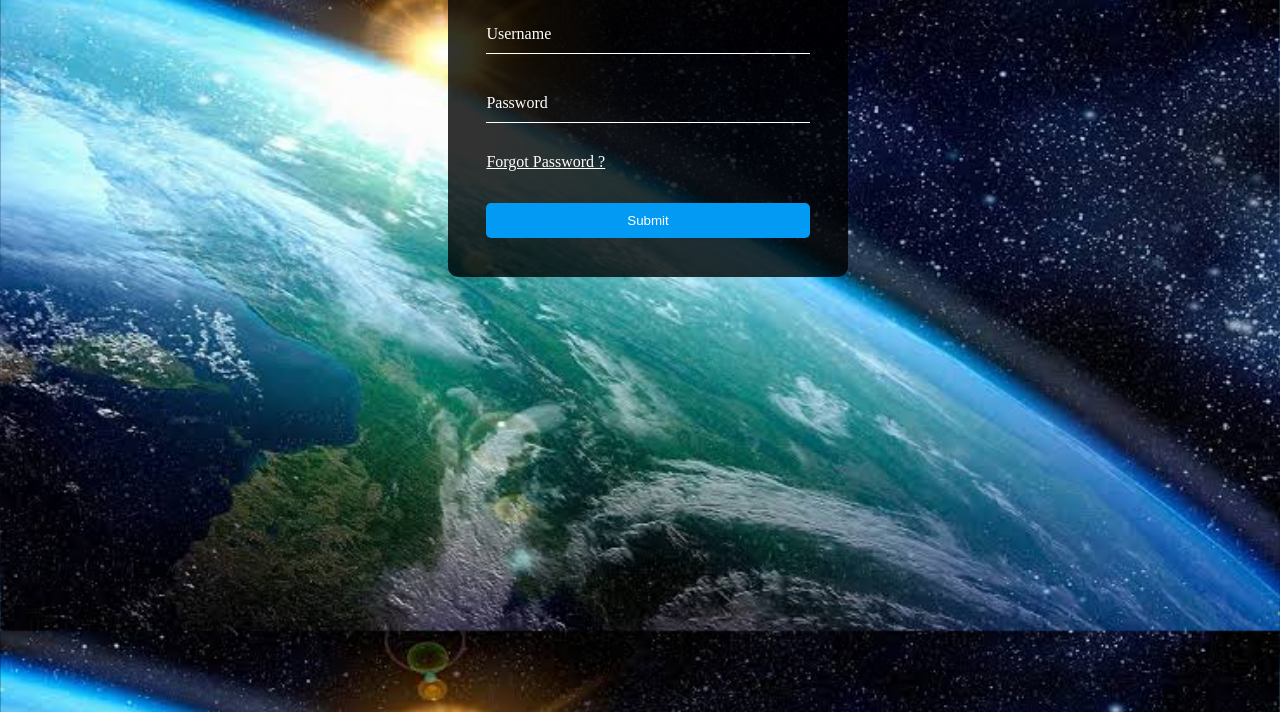
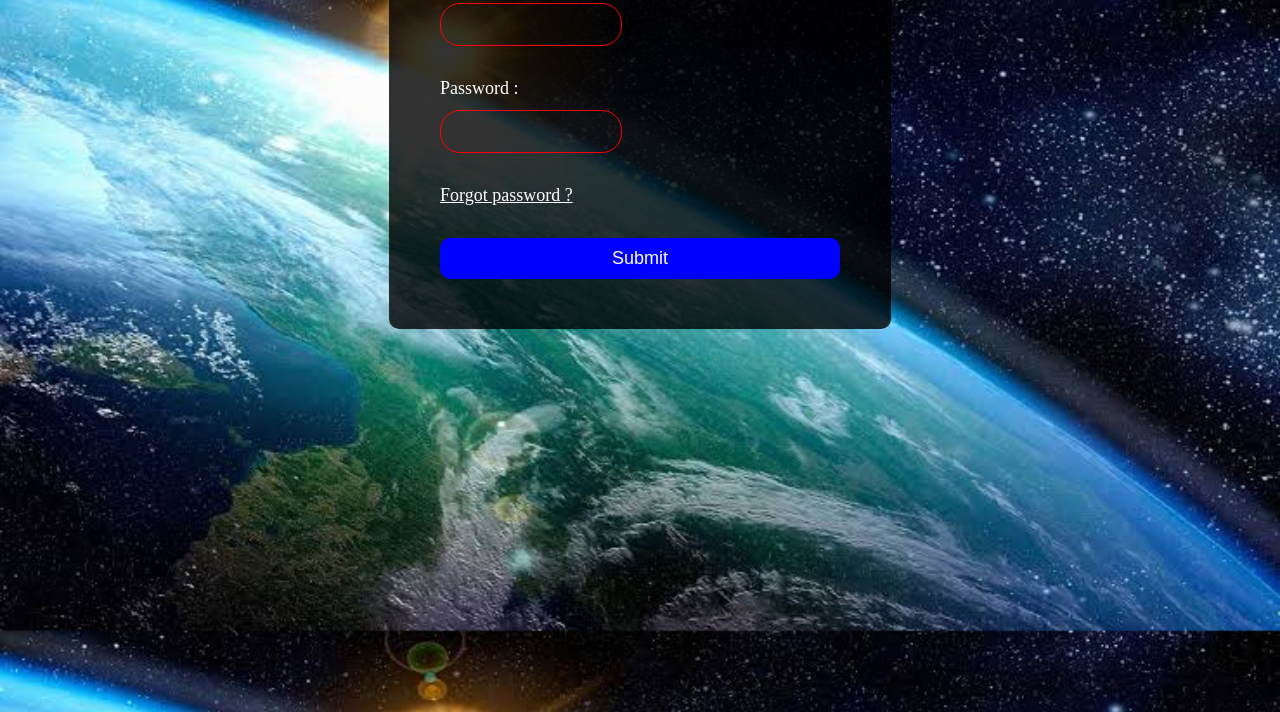
Before and after one commit to ssuriya1/Login, a plain HTML site: page input-box2/index.html in a window 1280 px wide. Shown: the part 88-800 px from the top of the page. Drawn offline with Linux system fonts and the light colour scheme.

Commit message:
refactored html

```diff
--- a/input-box2/index.html
+++ b/input-box2/index.html
@@ -1,104 +1,96 @@
 <!DOCTYPE html>
 <html lang="en">
-
   <head>
-    <meta charset="UTF-8">
-    <meta name="viewport" content="width=device-width, initial-scale=1.0">
-    <title>Input Box</title>
+    <meta charset="UTF-8" />
+    <meta name="viewport" content="width=device-width, initial-scale=1.0" />
+    <title>Document</title>
   </head>
   <style>
         body {
+           color: #fff;
            background: url("background.jpg");
            background-size: 100%;
-        color: #fff;
+           font-size: 18px;
     	display: grid;
-        width: 100%;
            place-items: center;
         }
 
-    .box {
+       .box{
+           background: rgba(0,0,0,.8);
            width: 400px;
-        padding: 3%;
-        background: rgba(0, 0, 0, .8);
-        box-sizing: border-box;
+           padding: 4%;
            border-radius: 10px;
        }
 
        .box form {
     	display: grid;
-        width: 100%;
+           place-items: center;
+    	justify-items: stretch;
     }
 
-    .box h2 {
-        text-align: center;
-        margin: 0 0 30px;
+       .inputbox{
+           position: relative;
+           padding: 8% 0;
        }
 
-    .box .inputbox {
-        position: relative;
+       .inputbox input{
+           border: 1px solid red;
+           outline: none;
+           background: none;
+           border-radius: 20px;
+           width: 40%;
+           color: #fff;
+           transition: 0.5s;
+           font-size: 18px;
+           padding: 10px;
+       }
+        .inputbox input:focus, .inputbox input:valid{
+           border: 1px solid green;
+           color: #fff;
+           width: 95%;
        }
 
-    .box .inputbox input {
-        width: 100%;
-        padding: 10px 0;
-        font-size: 16px;
-        border: none;
-        margin-bottom: 30px;
-        border-bottom: 1px solid #fff;
-        color: #fff;
-        background: transparent;
-        outline: none;
-    }
-
-    .inputbox label {
+       .inputbox label{
            position: absolute;
            top: 0%;
            left: 0%;
-        padding: 10px 0;
-        font-size: 16px;
+       }
+
+       .submit {
+           border: none;
+           outline: none;
+           font-size: 18px;
+           background-color: blue;
+           border-radius: 10px;
+           padding: 10px 15px;
+           color: white;
+           cursor: pointer;
            transition: 0.5s;
        }
 
-    .box .inputbox input:focus~label,
-    .box .inputbox input:valid~label {
-        top: -20px;
-        font-size: 12px;
-        color: #03a9f4;
+       .submit:hover {
+       	background-color: green;
        }
 
-    .box input[type="submit"] {
-        border: none;
-        outline: none;
-        color: #fff;
-        background: #039af4;
-        border-radius: 5px;
-        cursor: pointer;
-        padding: 10px 20px;
-        position: relative;
-    }
-
-    .forgotPassword {
+       .forgotPassword{
        	color: white;
            padding-bottom: 2rem;
        }
   </style>
-
   <body>
     <div class="box">
-        <h2>Login</h2>
       <form>
         <div class="inputbox">
-                <input type="text" required>
-                <label>Username</label>
+          <label>Username :</label>
+          <input type="text" required />
         </div>
         <div class="inputbox">
-                <input type="password" required>
-                <label>Password</label>
+          <label>Password :</label>
+          <input type="password" required />
         </div>
-            <a class="forgotPassword" href="#">Forgot Password ?</a>
-            <input type="submit">
+        <a href="#" class="forgotPassword">Forgot password ?</a>
+        <input class="submit" type="submit" />
       </form>
     </div>
   </body>
-
 </html>
```
Also changed, not shown: input-box1/index.html (+19 -18 lines). Lines whose indentation alone changed are shown as unchanged.
